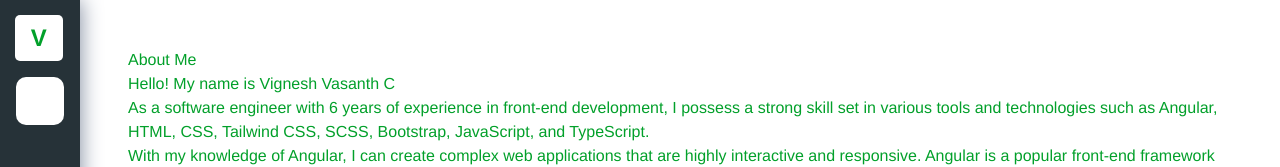
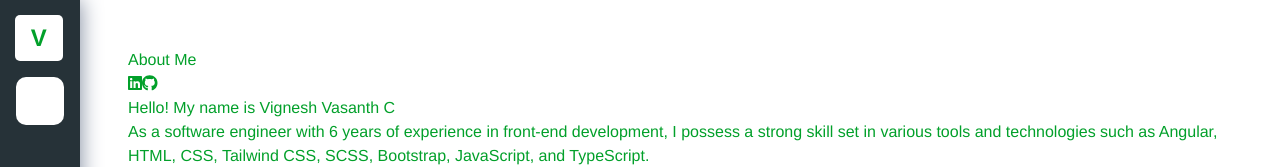
Before and after one commit to Vasanthvicky/pokemon-new-angular, an Angular app: page /about-me in a window 1280 px wide. Shown: the top 167 px of the page. Built offline with nearby package versions, Linux system fonts and the light colour scheme; what ngx-pagination would draw is missing.

Commit message:
icons added

```diff
--- a/package.json
+++ b/package.json
@@ -20,6 +20,7 @@
     "@angular/platform-browser-dynamic": "^15.2.9",
     "@angular/router": "^15.2.9",
     "@fortawesome/angular-fontawesome": "^0.12.1",
+    "@fortawesome/fontawesome-free": "^6.4.0",
     "@fortawesome/fontawesome-svg-core": "^6.2.1",
     "@fortawesome/free-brands-svg-icons": "^6.2.1",
     "@fortawesome/free-regular-svg-icons": "^6.2.1",
--- a/src/app/about-me/about-me.component.html
+++ b/src/app/about-me/about-me.component.html
@@ -1,8 +1,8 @@
 <section class="about-section">
   <div class="about-details">
     <h1 class="title">About Me</h1>
-    <!-- <fa-icon [icon]="myLinkedInIcon"></fa-icon>
-    <fa-icon [icon]="myGithubIcon"></fa-icon> -->
+    <fa-icon [icon]="myLinkedInIcon">Images</fa-icon>
+    <fa-icon [icon]="myGithubIcon">Images</fa-icon>
     <ul class="description">
       <li>
         Hello! My name is Vignesh Vasanth C</li>
```
Also changed, not shown: 1 other file (tests, documents, lock files or other folders).
